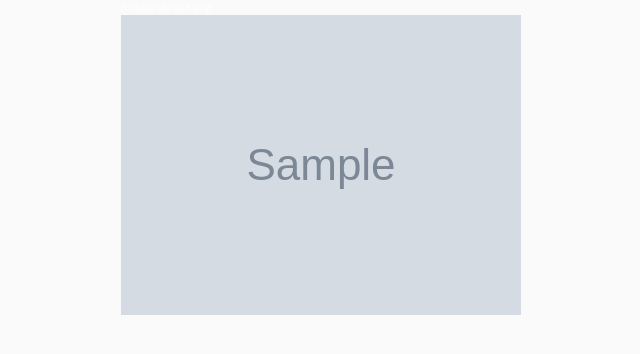
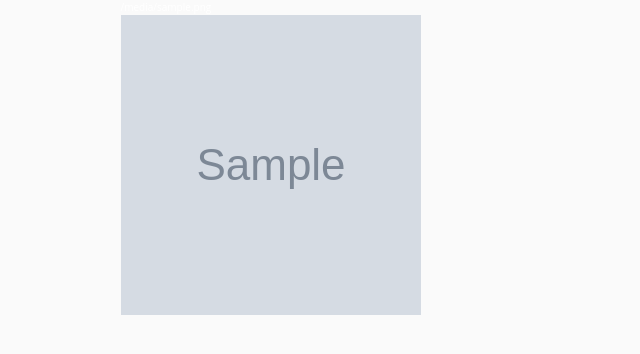
Before and after one commit to moha-abdul/instaClown, a Django app: template gram/templates/instagram/profile.html in a window 1280 px wide. Shown: the part 280-634 px from the top of the page, without its empty margins (92-732 px from the left). Run offline with Django 3.2, Linux system fonts and the light colour scheme; the template is opened without the code that fills it: most values are stand-ins (such as "Sample title", 1, 10 or a date in 2020); some libraries are stand-ins or nearby versions.

Commit message:
Style the profile page

```diff
--- a/gram/templates/instagram/profile.html
+++ b/gram/templates/instagram/profile.html
@@ -1,9 +1,9 @@
 {% extends "base.html" %}
 {% load bootstrap4 %}
 {% block content %}
+
 <head>
 	<style>
-
 		/*
 
 All grid code is placed in a 'supports' rule (feature query) at the bottom of the CSS (Line 310).
@@ -383,14 +383,14 @@ Remove or comment-out the code block below to see how the browser will fall-back
 				}
 			}
 		}
-	{% comment %} <img src="https://mbtskoudsalg.com/images/user-avatar-png-4.png" alt=""> {% endcomment %}
-
 	</style>
 </head>
 <div class="container">
 
 	<header>
 		<div class="container">
+			<div class="row">
+				<div class="col-md-12 col-lg-12 col-xs-12 col-sm-12">
 					<div class="profile">
 						<div class="profile-image">
 							<img src="{{request.user.profile.profile_photo.url}}" alt="">
@@ -404,27 +404,34 @@ Remove or comment-out the code block below to see how the browser will fall-back
 							<p><span class="profile-real-name"></span>{{request.user.profile.profile_bio}}</p>
 						</div>
 					</div>
+				</div>
+			</div>
 			<!-- End of profile section -->
 		</div>
 		<!-- End of container -->
 	</header>
 
 	<main>
-
 		<div class="container">
 
 			<div class="gallery">
 				<div class="gallery-item" tabindex="0">
+					<div class="row">
+
 						{% if images %}
 						{% for image in images %}
+						<div class="col-md-4">
 							{{image.image_caption}}
-					<img src="{{image.image_image.url}}" alt="profile picture">
+							<img src="{{image.image_image.url}}" alt="profile picture" style="height:300px; width:300px;">
+						</div>
 						{% endfor %}
 						{% else %}
 						<p>no images here</p>
 						{% endif %}
 						<div class="gallery-item-type">
 							<span class="visually-hidden">Video</span><i aria-hidden="true"></i>
+						</div>
+
 					</div>
 				</div>
 			</div>
```
Lines whose indentation alone changed are shown as unchanged.
